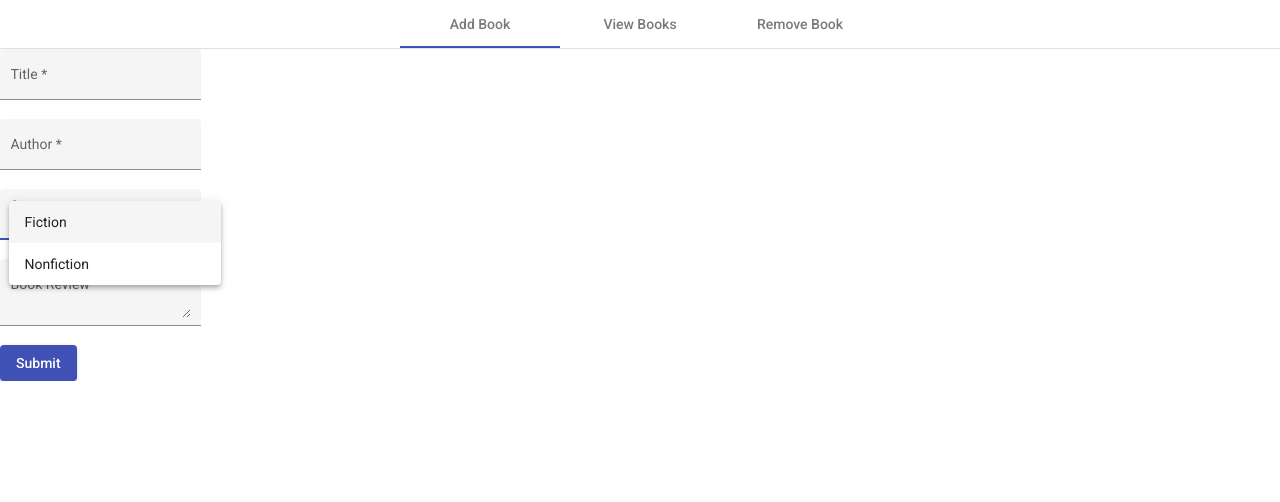
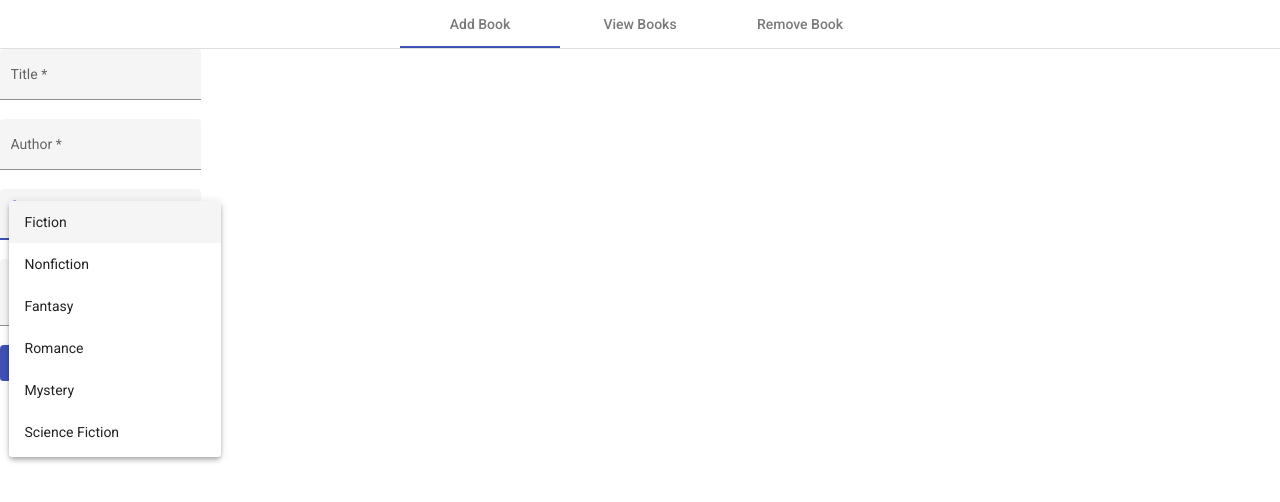
Before and after one commit to sheetal-poduri/my-book-archives-frontend, an Angular app: page / in a window 1280 px wide. Both pictures are taken after a click on the element 100 px from the left and 222 px from the top of the page. Shown: the top 502 px of the page. Built offline with nearby package versions, Linux system fonts and the light colour scheme; no server answers.

Commit message:
added more genres and success message snackbar

```diff
--- a/src/app/add-books/add-books.component.html
+++ b/src/app/add-books/add-books.component.html
@@ -11,6 +11,12 @@
     <mat-select [(ngModel)]="genre">
       <mat-option value="fiction">Fiction</mat-option>
       <mat-option value="nonfiction">Nonfiction</mat-option>
+      <mat-option value="fantasy">Fantasy</mat-option>
+      <mat-option value="romance">Romance</mat-option>
+      <mat-option value="mystery">Mystery</mat-option>
+      <mat-option value="science-fiction">Science Fiction</mat-option>
+      <mat-option value="young-adult">Young Adult</mat-option>
+      <mat-option value="children">Children's</mat-option>
     </mat-select>
 </mat-form-field>
 <mat-form-field appearance="fill">
--- a/src/app/add-books/add-books.component.ts
+++ b/src/app/add-books/add-books.component.ts
@@ -1,6 +1,7 @@
 import { Component, OnInit } from '@angular/core';
 import { Book } from '../models/book.model';
 import { BookService } from '../services/book.service';
+import {MatSnackBar} from '@angular/material/snack-bar';
 
 @Component({
   selector: 'app-add-books',
@@ -14,7 +15,7 @@ export class AddBooksComponent implements OnInit {
   public genre: string = '';
   public review: string = '';
 
-  constructor(private bookService: BookService) { }
+  constructor(private bookService: BookService, private snackBar: MatSnackBar) { }
 
   ngOnInit(): void {
   }
@@ -32,10 +33,15 @@ export class AddBooksComponent implements OnInit {
 
     console.log('new book is: ' + JSON.stringify(newBook));
 
-    this.bookService
-  .addBook(newBook)
-  .subscribe(book => this.bookService.bookList.push(book));
+    this.bookService.addBook(newBook).subscribe(book =>
+      this.bookService.bookList.push(book));
 
+    this.openSnackBar(newBook.title + " was added to your library!");
+
+  }
+
+  private openSnackBar(message: string) {
+    this.snackBar.open(message);
   }
 
 
```
Also changed, not shown: src/app/app.module.ts (+5 -2 lines).
